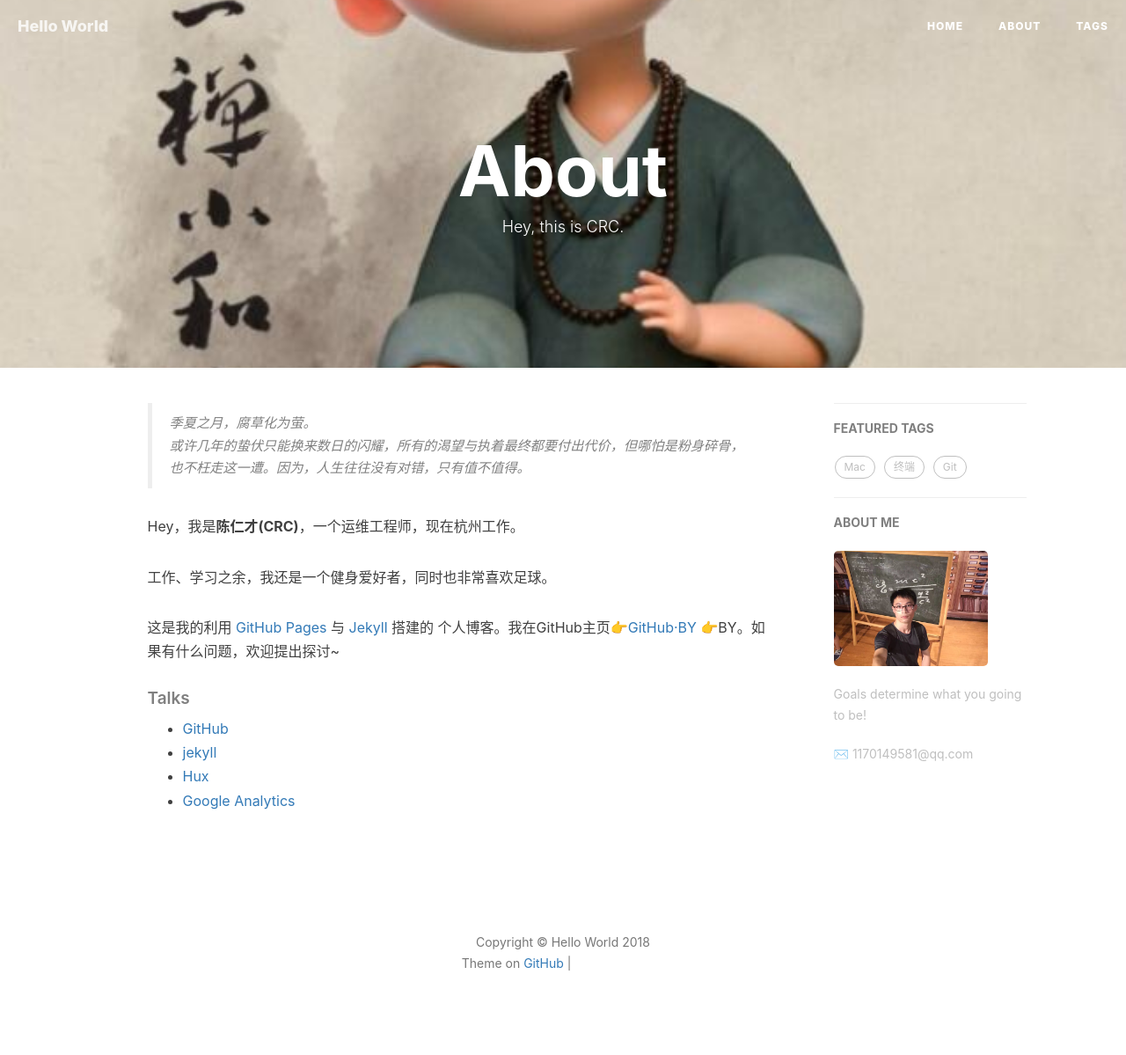
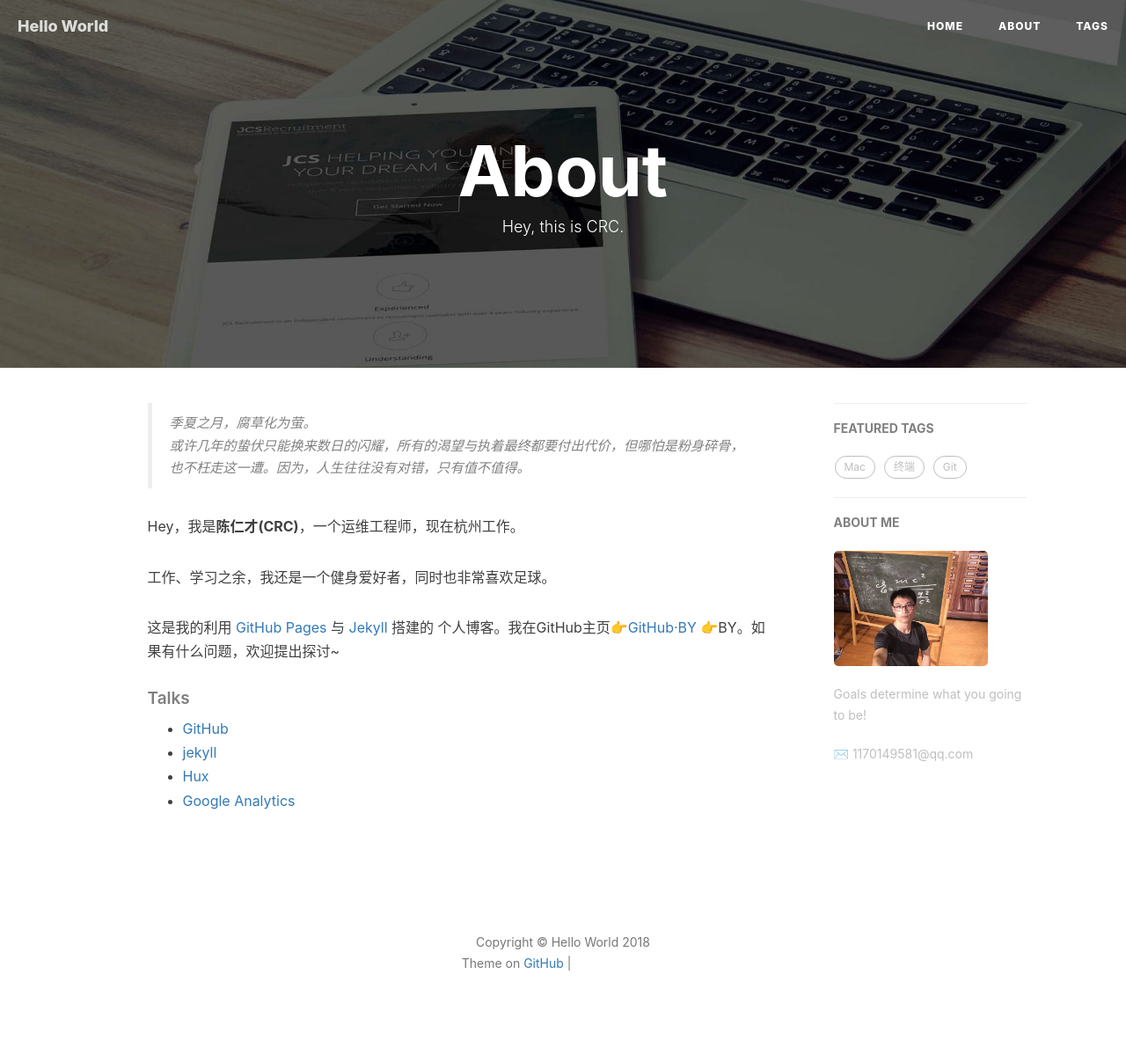
Before and after one commit to yohung/erstarry.github.io, a Jekyll site: the page built from about.html, in a window 1280 px wide. Shown: the whole page at 88% size. Built offline with Jekyll 4.4.1, drawn with Linux system fonts in a browser that asks for light colours; nearby versions of some CDN libraries; comment, search, counter and statistics services are not loaded; grey boxes are pictures that could not be loaded.

Commit message:
Update about.html

```diff
--- a/about.html
+++ b/about.html
@@ -2,7 +2,7 @@
 layout: page
 title: "About"
 description: "Hey, this is CRC."
-header-img: "img/35-1F606113649.jpg"
+header-img: "img/post-bg-rwd.jpg"
 ---
 
 <!-- Language Selector -->
```
